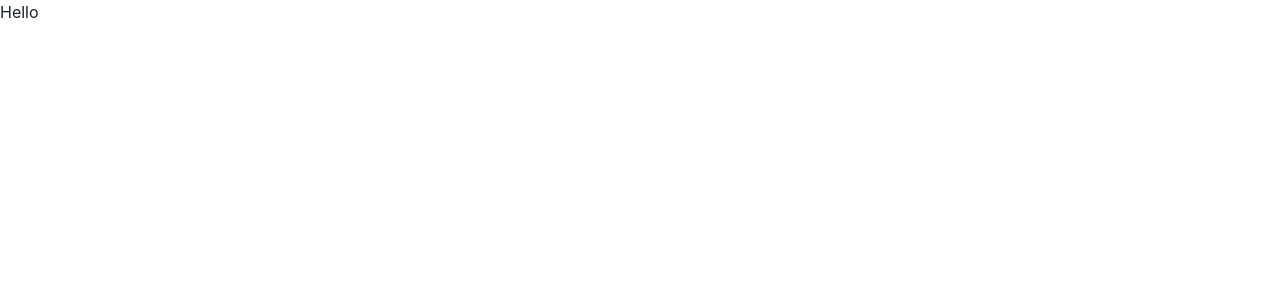
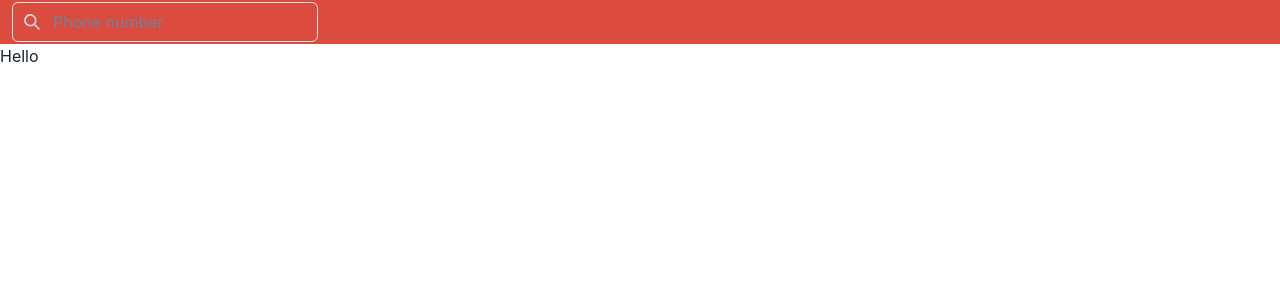
Before and after one commit to GaziFayaz/Productivity-Web-App, a Next.js app in the folder productivity-web-ap/: page / in a window 1280 px wide. Shown: the top 300 px of the page. Built offline with nearby package versions, Linux system fonts and the light colour scheme.

Commit message:
Navbar box

```diff
--- a/productivity-web-ap/package.json
+++ b/productivity-web-ap/package.json
@@ -9,6 +9,7 @@
     "lint": "next lint"
   },
   "dependencies": {
+    "@chakra-ui/icons": "^2.0.17",
     "@chakra-ui/react": "^2.5.0",
     "@emotion/react": "^11.10.5",
     "@emotion/styled": "^11.10.5",
--- a/productivity-web-ap/src/chakra/theme.ts
+++ b/productivity-web-ap/src/chakra/theme.ts
@@ -8,7 +8,7 @@ import "@fontsource/open-sans/700.css"
 export const theme = extendTheme({
   colors: {
     brand: {
-      100: "#d1453b",
+      100: "#db4c3f",
     },
     fonts: {
         body: 'Open Sans, sans-serif'
@@ -19,6 +19,9 @@ export const theme = extendTheme({
                 bg: "Gray.50"
             }
         })
+    },
+    components: {
+      //Button
     }
   },
 })
--- /dev/null
+++ b/productivity-web-ap/src/components/Layout/Layout.tsx
@@ -0,0 +1,17 @@
+import React from 'react';
+import Navbar from '../Navbar/Navbar';
+
+interface LayoutProps {
+    children?: React.ReactNode;
+}
+
+const Layout:React.FC<LayoutProps> = ({ children }) => {
+
+    return (
+        <>
+        {<Navbar />}
+        <main>{children}</main>
+        </>
+    )
+}
+export default Layout;
--- /dev/null
+++ b/productivity-web-ap/src/components/Navbar/Navbar.tsx
@@ -0,0 +1,13 @@
+import { Flex } from '@chakra-ui/react';
+import React from 'react';
+import SearchInput from './SearchInput';
+
+const Navbar:React.FC = () => {
+
+    return (
+        <Flex bg={"brand.100"} height={"44px"} padding={"6px 12px"} >
+            <SearchInput />
+        </Flex>
+    )
+}
+export default Navbar;
--- /dev/null
+++ b/productivity-web-ap/src/components/Navbar/SearchInput.tsx
@@ -0,0 +1,22 @@
+import { SearchIcon } from "@chakra-ui/icons";
+import { Flex, InputGroup, InputLeftElement, Input } from "@chakra-ui/react";
+import React from "react";
+
+type SearchInputProps = {
+  // user:
+};
+
+const SearchInput: React.FC<SearchInputProps> = () => {
+  return (
+    <Flex align={"center"} >
+      <InputGroup>
+        <InputLeftElement
+          pointerEvents="none"
+          children={<SearchIcon color="gray.300" />}
+        />
+        <Input type="tel" placeholder="Phone number" />
+      </InputGroup>
+    </Flex>
+  );
+};
+export default SearchInput;
--- a/productivity-web-ap/src/pages/_app.tsx
+++ b/productivity-web-ap/src/pages/_app.tsx
@@ -1,11 +1,14 @@
 import { ChakraProvider } from "@chakra-ui/react";
 import type { AppProps } from "next/app";
  import { theme } from "@/chakra/theme";
+import Layout from "@/components/Layout/Layout";
 
 export default function App({ Component, pageProps }: AppProps) {
   return (
-    <ChakraProvider>
-      <Component {...pageProps} />
+    <ChakraProvider theme={theme}>
+      <Layout>
+        <Component {...pageProps} />
+      </Layout>
     </ChakraProvider>
   );
 }
```
Also changed, not shown: 1 other file (tests, documents, lock files or other folders).
